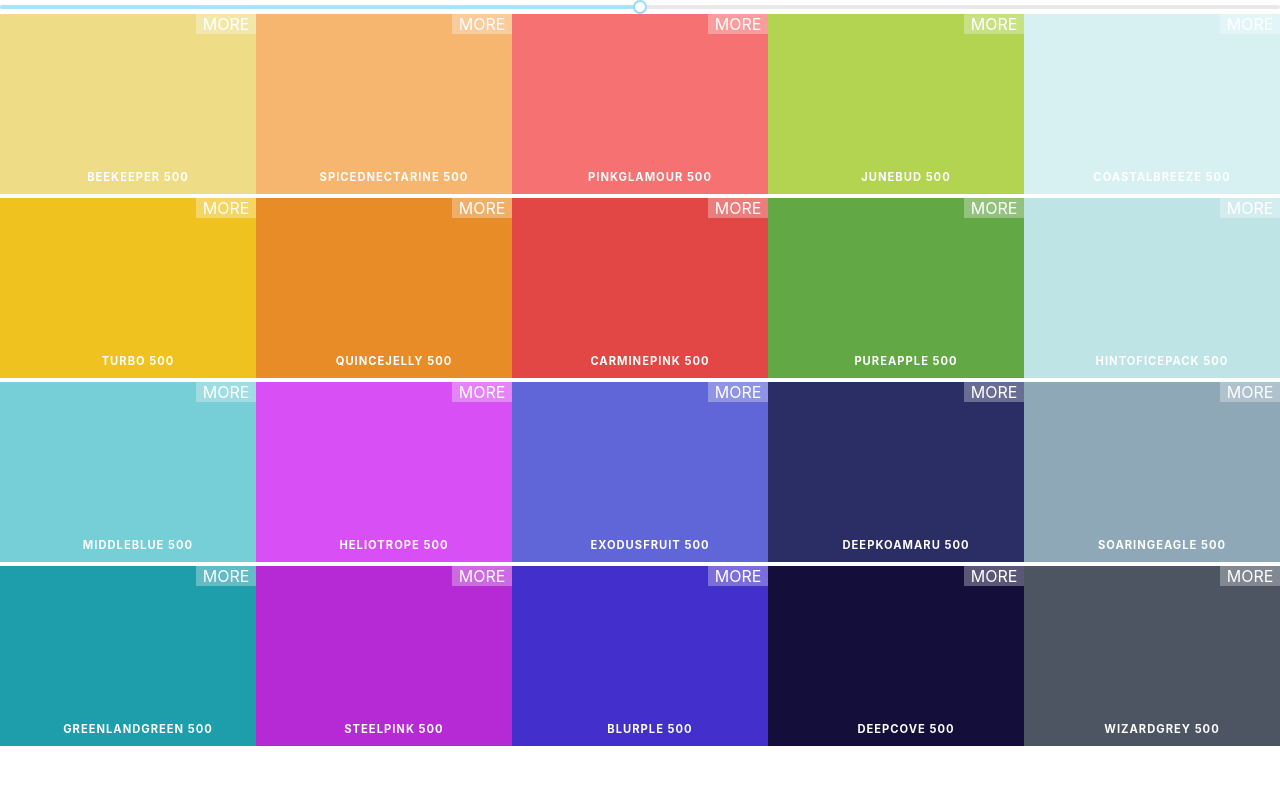
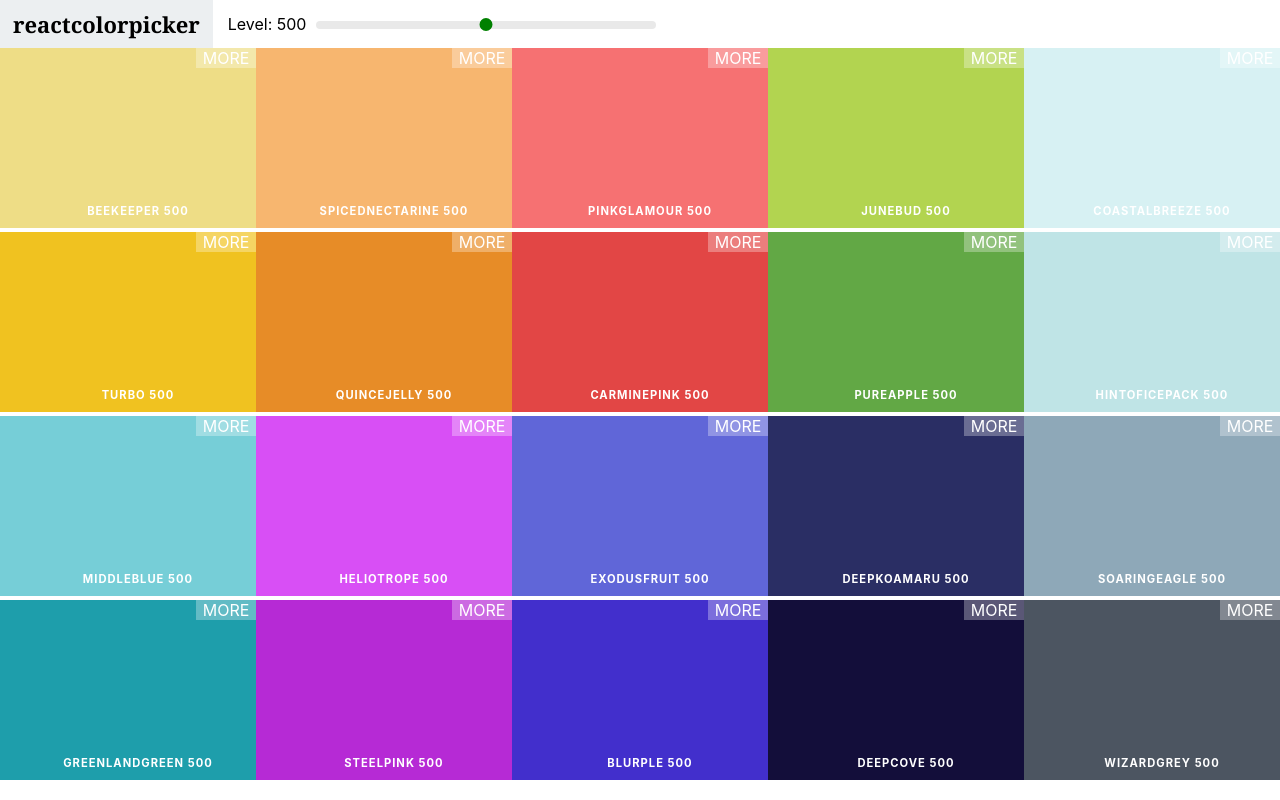
Before and after one commit to andreatanky/colours_app, a React (Create React App) app: page / in a window 1280 px wide. Built offline with nearby package versions, Linux system fonts and the light colour scheme.

Commit message:
Add navbar

```diff
--- /dev/null
+++ b/src/Navbar.css
@@ -0,0 +1,51 @@
+.Navbar {
+    display: flex;
+    align-items: center;
+    justify-content: flex-start;
+    height: 6vh;
+}
+
+.logo {
+    margin-right: 15px;
+    padding: 0 13px;
+    font-size: 22px;
+    background-color: #eceff1;
+    font-family: Cambria, Cochin, Georgia, Times, 'Times New Roman', serif;
+    height: 100%;
+    display: flex;
+    align-items: center;
+}
+
+.logo a {
+    text-decoration: none;
+    color: black;
+    font-weight: bolder;
+}
+
+
+.slider {
+    width: 340px;
+    margin: 0 10px;
+    display: inline-block;
+}
+
+.rc-slider-track {
+    background-color: transparent;
+}
+
+.rc-slider-rail {
+    height: 8px;
+}
+
+.rc-slider-handle,
+.rc-slider-handle:active,
+.rc-slider-handle:focus,
+.rc-slider-handle:hover {
+    background-color: green;
+    outline: none;
+    box-shadow: hotpink;
+    border: 2px solid green;
+    width: 13px;
+    height: 13px;
+    margin-top: -3px;
+}
--- /dev/null
+++ b/src/Navbar.js
@@ -0,0 +1,25 @@
+import React, { Component } from 'react';
+import 'rc-slider/assets/index.css';
+import Slider from 'rc-slider';
+import "./Navbar.css";
+
+class Navbar extends Component {
+    render() {
+        const {level, changeLevel} = this.props;
+        return (
+            <header className="Navbar">
+                <div className="logo">
+                    <a href='#'>reactcolorpicker</a>
+                </div>
+                <div className="slider-container">
+                    <span>Level: {level}</span>
+                <div className="slider">
+                    <Slider defaultValue={level} min={100} max={900} step={100} onAfterChange={changeLevel}/>
+                </div>
+                </div>
+            </header>
+        )
+    }
+}
+
+export default Navbar;
--- a/src/Palette.js
+++ b/src/Palette.js
@@ -1,10 +1,11 @@
 import React, { Component } from 'react'
 import ColorBox from './ColorBox';
+import 'rc-slider/assets/index.css';
 import './Palette.css';
 import {generatePalette} from "./colorHelpers";
 import seedColors from './seedColors';
 import Slider from 'rc-slider';
-import 'rc-slider/assets/index.css';
+import Navbar from './Navbar.js';
 
 class Palette extends Component {
     constructor(props) {
@@ -28,7 +29,7 @@ class Palette extends Component {
         ));
         return (
             <div className="Palette">
-                <Slider defaultValue={level} min={100} max={900} step={100} onAfterChange={this.changeLevel}/>
+                <Navbar level={level} changeLevel={this.changeLevel}/>
                 {/*Navbar goes here */}
                 <div className="Palette-colors">
                     {colorBoxes}
```
Also changed, not shown: src/Palette.css (line endings or trailing spaces), 1 other file (tests, documents, lock files or other folders).
